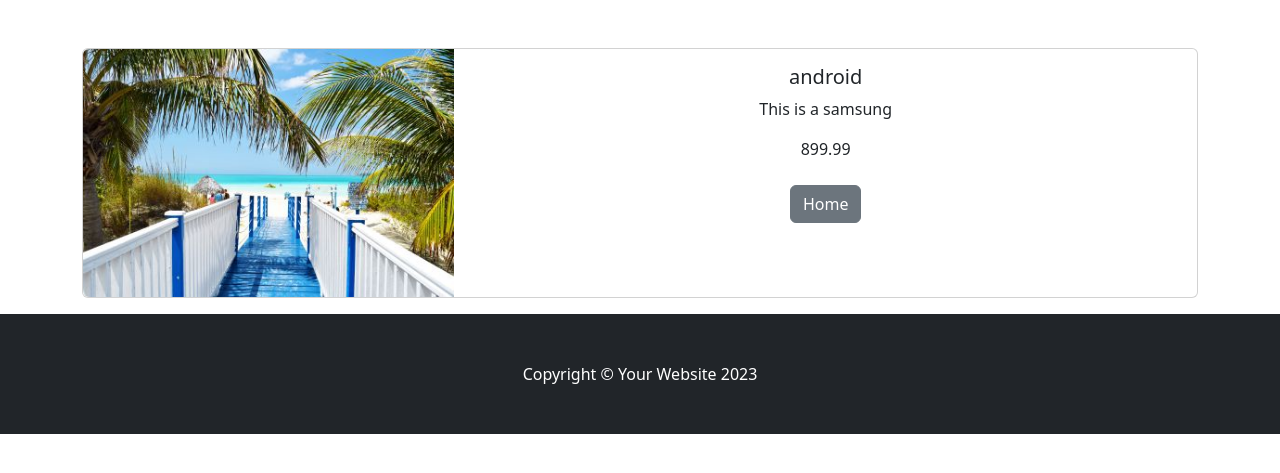
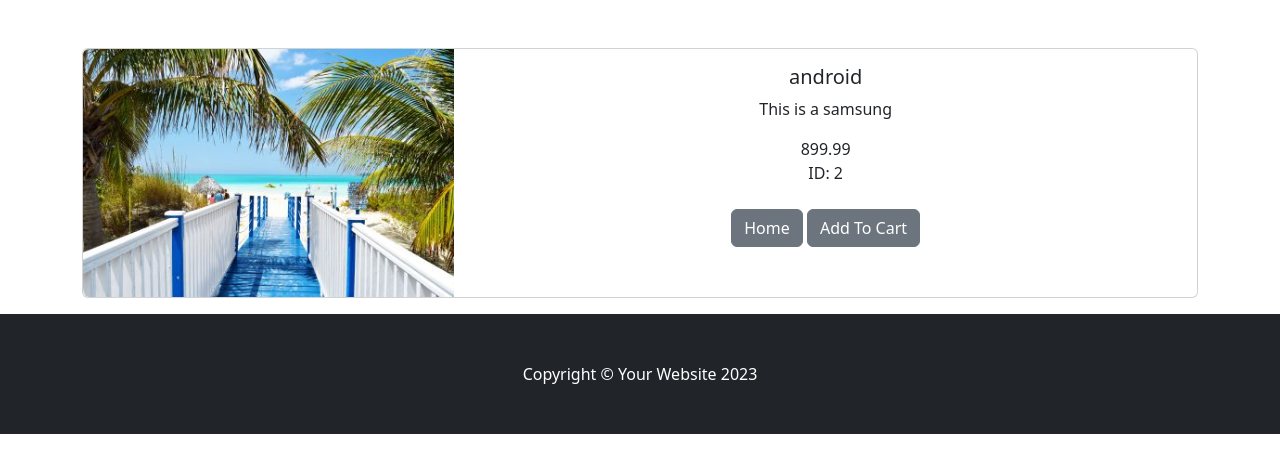
Before and after one commit to omarhossam214/ecom, a Django app: a page that uses store/templates/base.html in a window 1280 px wide. Shown: the part 56-529 px from the top of the page. Run offline with Django 4.2, Linux system fonts and the light colour scheme; data comes from the database, SQL or seed files in the repository; both versions use the stored data as it was after the commit; some libraries are stand-ins or nearby versions.

Commit message:
added more cart functionality

```diff
--- a/cart/cart.py
+++ b/cart/cart.py
@@ -13,3 +13,14 @@ class Cart():
 
         # Make sure cart is available on all pages of site
         self.cart = cart
+
+    def add(self, product):
+        product_id = str(product.id)
+
+        #logic
+        if product_id in self.cart:
+            pass
+        else:
+            self.cart[product_id] = {'price': str(product.price)}
+
+        self.session.modified= True
--- a/store/templates/base.html
+++ b/store/templates/base.html
@@ -14,6 +14,7 @@
     <link href="https://cdn.jsdelivr.net/npm/bootstrap-icons@1.5.0/font/bootstrap-icons.css" rel="stylesheet">
     <!-- Core theme CSS (includes Bootstrap)-->
     <link href="{% static 'css/styles.css'%}" rel="stylesheet">
+    <script src="https://code.jquery.com/jquery-3.7.1.min.js" integrity="sha256-/JqT3SQfawRcv/BIHPThkBvs0OEvtFFmqPF/lYI/Cxo=" crossorigin="anonymous"></script>
 </head>
 <body>
     <!-- Navigation-->
--- a/store/templates/product.html
+++ b/store/templates/product.html
@@ -32,15 +32,17 @@
               {% else %}
 
               {{product.price}}
+              </br>ID: {{product.id}}
 
               {% endif %}
 
-            </br></br>
 
 
 
+
+                </br></br>
               <a href="{% url 'home' %}" class= "btn btn-secondary">Home</a>
-
+              <button type="button" value= "{{product.id}}" class="btn btn-secondary" id="add-cart" >Add To Cart</button>
 
 
               </center>
@@ -52,4 +54,35 @@
 
 
 
+<script>
+  // Handle click event on 'Add to Cart' button
+  $(document).on('click', '#add-cart', function(e){
+    e.preventDefault(); // Prevent the default form submission
+    $.ajax({
+      type: 'POST',
+      url: '{% url 'cart_add' %}',
+      data: {
+        product_id: $('#add-cart').val(), // Send the correct product ID
+        csrfmiddlewaretoken: '{{ csrf_token }}', // Add CSRF token for security
+        action: 'post' // Use lowercase 'post' for consistency
+      },
+      success: function(json){
+        // Log success message to console
+        console.log('Product added to cart successfully:', json);
+        // You can handle success response here if needed
+      },
+      error: function(xhr, errmsg, err){
+        // Log error message to console
+        console.error('Error adding product to cart:', errmsg);
+        // You can display an error message to the user here if needed
+      }
+    });
+})
+</script>
+
+
+
+
+
+
 {% endblock content %}
```
Also changed, not shown: cart/views.py (+27 -3 lines), db.sqlite3.
